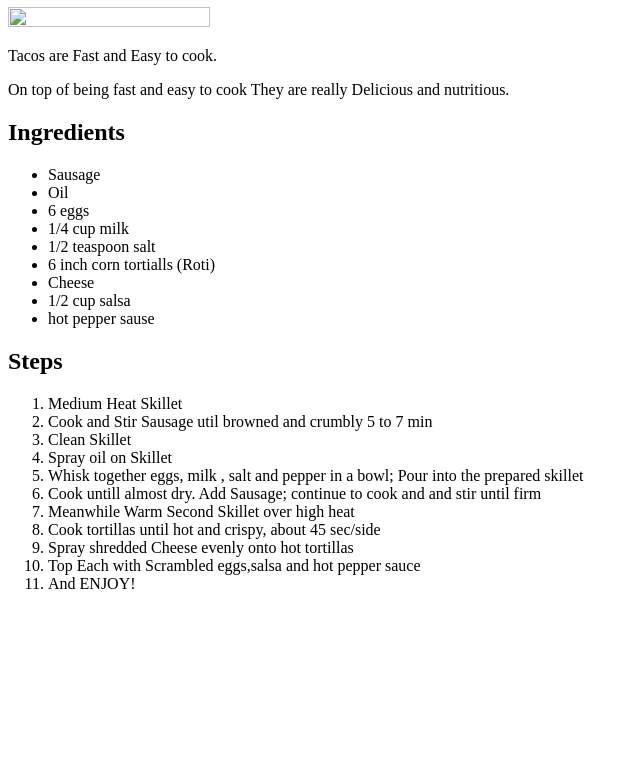
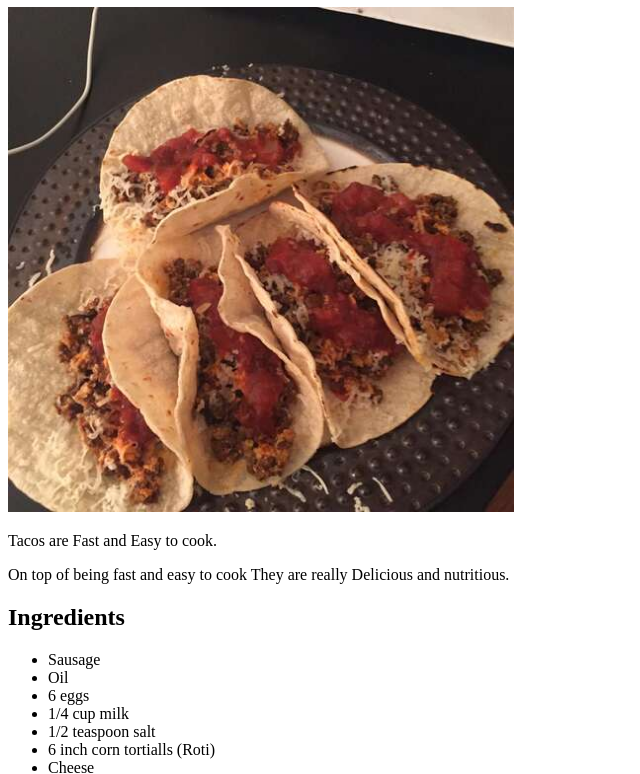
Before and after one commit to sahilsea/odin-recipes, a plain HTML site: page recipes/Tacos.html in a window 1280 px wide. Shown: the part 73-847 px from the top of the page, without its empty margins (0-640 px from the left). Before the commit the page ends 800 px from the top, so only its background shows below. Drawn offline with Linux system fonts and the light colour scheme.

Commit message:
Update: Tacos Pic File Path(2)

```diff
--- a/recipes/Tacos.html
+++ b/recipes/Tacos.html
@@ -6,7 +6,7 @@
 	<body>
 		<h1> Tacos </h1>
 
-		<img src = "odin-recipes/image.jpeg"
+		<img src = "../image.jpeg"
 		width = 40% , height = 40% ><p>Tacos are Fast and Easy to
 		cook.</p> <p> On top of being fast and easy to cook They are really Delicious
 		and nutritious.</p> </img>
```
